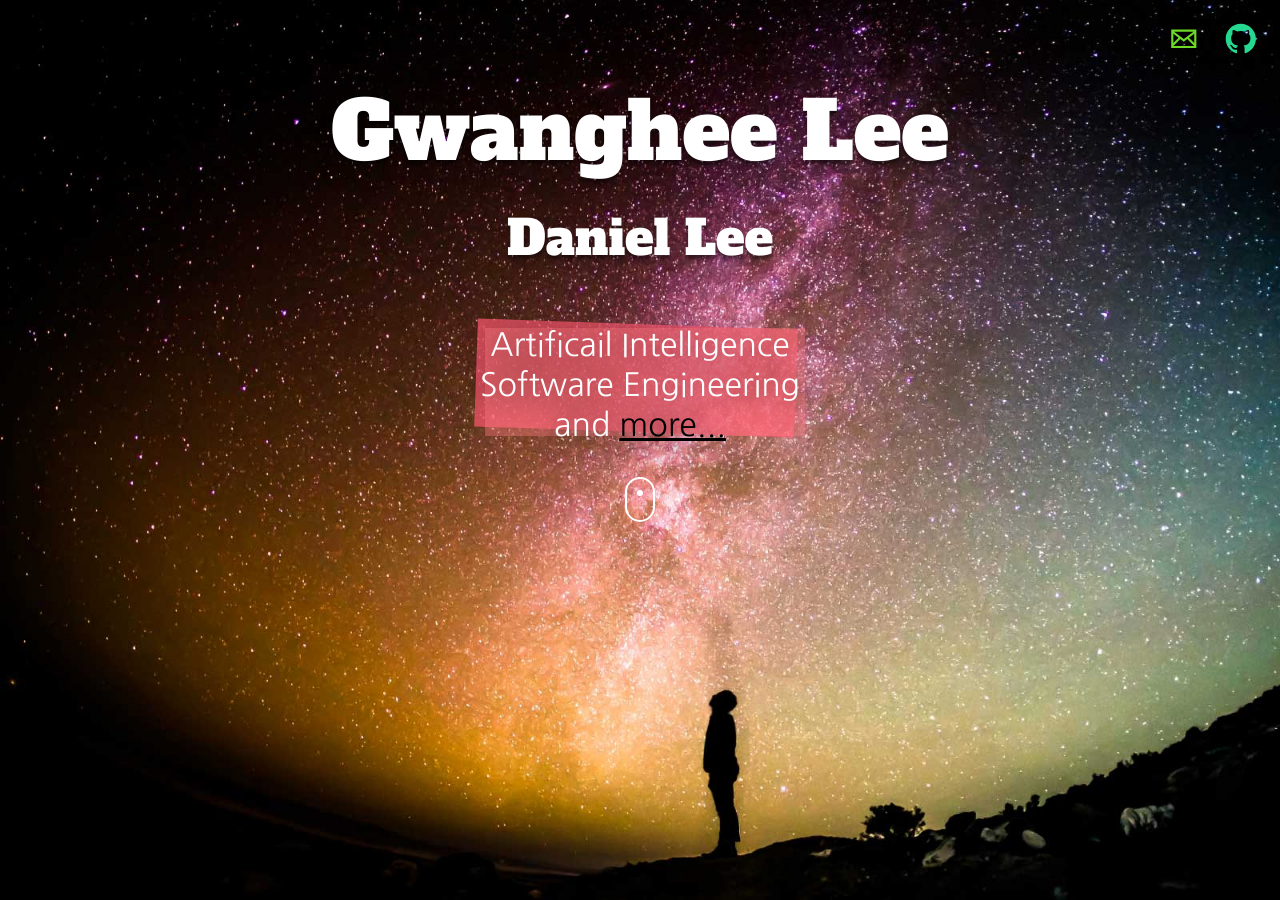
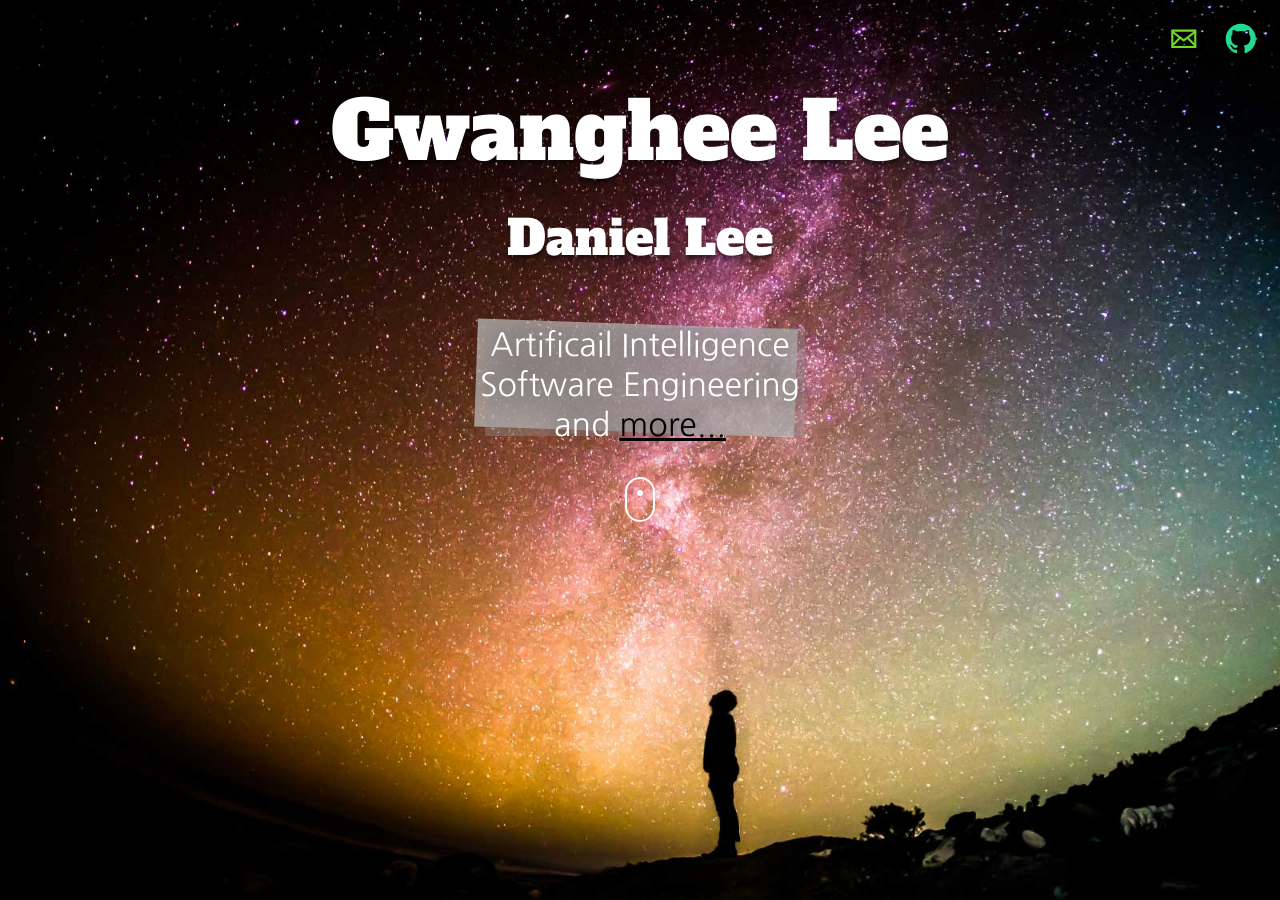
Before and after one commit to gompanghee/gompanghee.github.io, a Jekyll site: the page built from index.html, in a window 1280 px wide. Built offline with Jekyll 4.4.1, drawn with Linux system fonts in a browser that asks for light colours; nearby versions of some CDN libraries; some web fonts are replaced.

Commit message:
Update examples.css

```diff
--- a/assets/css/custom/examples.css
+++ b/assets/css/custom/examples.css
@@ -468,13 +468,13 @@ margin-right: -3px;
 position: absolute;
 }
 .highlight-container:before {
-background: rgba(255, 90, 113, 0.7);
+background: rgba(199, 199, 199, 0.7);
 transform: rotate(2deg);
 top: -1px;
 left: -1px;
 }
 .highlight-container:after {
-background: rgba(255, 126, 130, 0.4);
+background: rgba(150, 150, 150, 0.4);
 top: 3px;
 right: -2px;
 }
```
